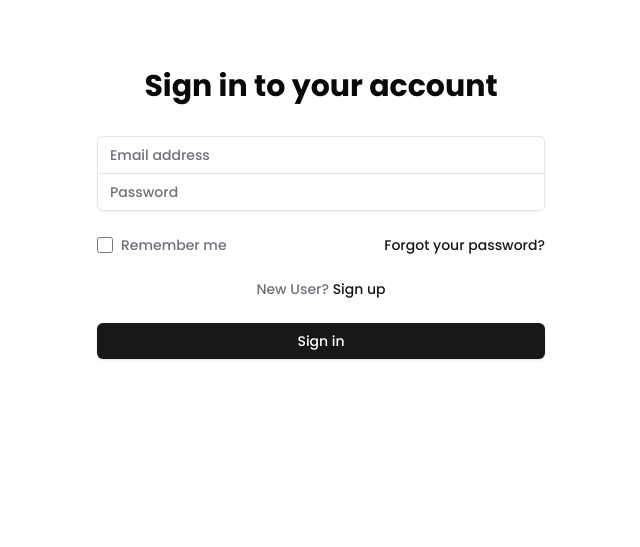
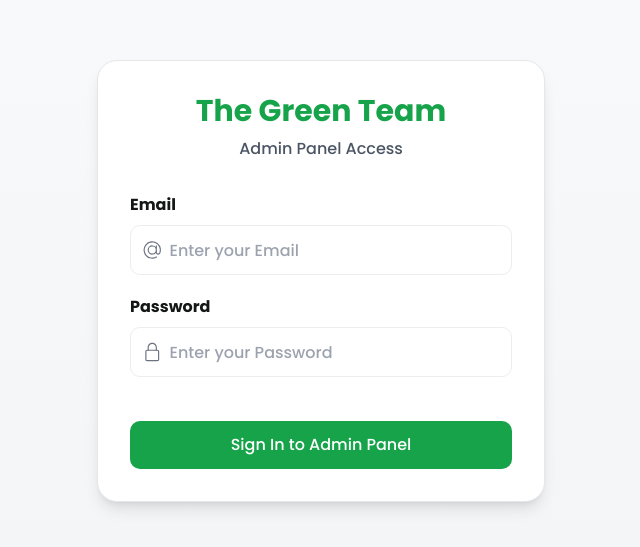
Before and after one commit to khushxxl/quackathon-2025, a Next.js app: page /auth/sign-in in a window 1280 px wide. Shown: the part 119-666 px from the top of the page, without its empty margins (319-959 px from the left). Built offline with nearby package versions, Linux system fonts and the light colour scheme.

Commit message:
adding signup

```diff
--- a/app/auth/sign-in/page.tsx
+++ b/app/auth/sign-in/page.tsx
@@ -2,8 +2,6 @@
 
 import React, { useState } from "react";
 import { useRouter } from "next/navigation";
-
-import { Button } from "@/components/ui/button";
 import { signInWithSupabase } from "@/lib/db.action";
 
 interface FormData {
@@ -24,6 +22,7 @@ function Signin() {
     password: "",
   });
   const [errors, setErrors] = useState<Errors>({});
+  const [isLoading, setIsLoading] = useState(false);
 
   const handleChange = (e: React.ChangeEvent<HTMLInputElement>) => {
     const { name, value } = e.target;
@@ -51,114 +50,91 @@ function Signin() {
     e.preventDefault();
     if (validateForm()) {
       try {
+        setIsLoading(true);
         await signInWithSupabase(formData);
         router.push("/admin/");
       } catch (error) {
-        alert("An error occurred during sign in. Please try again.");
         setErrors({
           root: "An error occurred during sign in. Please try again.",
         });
         console.error(error);
+      } finally {
+        setIsLoading(false);
       }
     }
   };
 
   return (
-    <div className="flex flex-col items-center justify-center min-h-[80vh] bg-background">
-      <div className="w-full max-w-md space-y-8 p-4 sm:p-0">
-        <div className="text-center">
-          <h2 className="mt-6 text-3xl font-bold text-foreground">
-            Sign in to your account
-          </h2>
+    <div className="flex flex-col items-center justify-center min-h-screen bg-gradient-to-b from-gray-50 to-gray-100 dark:from-gray-900 dark:to-gray-800">
+      <div className="w-full max-w-md p-8 bg-white dark:bg-gray-800 rounded-[20px] shadow-lg border border-gray-200 dark:border-gray-700">
+        <div className="text-center mb-8">
+          <h1 className="text-3xl font-bold text-green-600 mb-2">The Green Team</h1>
+          <p className="text-gray-600 dark:text-gray-300">Admin Panel Access</p>
         </div>
-        <form className="mt-8 space-y-6" onSubmit={handleSubmit}>
-          <div className="rounded-md shadow-sm -space-y-px">
-            <div>
-              <label htmlFor="email-address" className="sr-only">
-                Email address
-              </label>
+
+        <form className="flex flex-col gap-5" onSubmit={handleSubmit}>
+          <div className="flex flex-col">
+            <label className="text-[#151717] dark:text-gray-200 font-semibold mb-2">Email</label>
+            <div className="border-[1.5px] border-[#ecedec] dark:border-gray-600 rounded-[10px] h-[50px] flex items-center px-3 focus-within:border-green-500 focus-within:ring-1 focus-within:ring-green-500 transition-all">
+              <svg xmlns="http://www.w3.org/2000/svg" width={20} viewBox="0 0 32 32" height={20} className="text-gray-500">
+                <g data-name="Layer 3" id="Layer_3">
+                  <path d="m30.853 13.87a15 15 0 0 0 -29.729 4.082 15.1 15.1 0 0 0 12.876 12.918 15.6 15.6 0 0 0 2.016.13 14.85 14.85 0 0 0 7.715-2.145 1 1 0 1 0 -1.031-1.711 13.007 13.007 0 1 1 5.458-6.529 2.149 2.149 0 0 1 -4.158-.759v-10.856a1 1 0 0 0 -2 0v1.726a8 8 0 1 0 .2 10.325 4.135 4.135 0 0 0 7.83.274 15.2 15.2 0 0 0 .823-7.455zm-14.853 8.13a6 6 0 1 1 6-6 6.006 6.006 0 0 1 -6 6z" fill="currentColor" />
+                </g>
+              </svg>
               <input
                 id="email-address"
                 name="email"
                 type="email"
                 autoComplete="email"
                 required
-                className="appearance-none rounded-none relative block w-full px-3 py-2 border border-input placeholder-muted-foreground text-foreground rounded-t-md focus:outline-none focus:ring-primary focus:border-primary focus:z-10 sm:text-sm"
-                placeholder="Email address"
+                className="ml-2 border-none w-full h-full focus:outline-none bg-transparent dark:text-white"
+                placeholder="Enter your Email"
                 value={formData.email}
                 onChange={handleChange}
               />
-              {errors.email && (
-                <p className="text-red-500 text-xs mt-1">{errors.email}</p>
-              )}
             </div>
-            <div>
-              <label htmlFor="password" className="sr-only">
-                Password
-              </label>
+            {errors.email && (
+              <p className="text-red-500 text-xs mt-1">{errors.email}</p>
+            )}
+          </div>
+
+          <div className="flex flex-col">
+            <label className="text-[#151717] dark:text-gray-200 font-semibold mb-2">Password</label>
+            <div className="border-[1.5px] border-[#ecedec] dark:border-gray-600 rounded-[10px] h-[50px] flex items-center px-3 focus-within:border-green-500 focus-within:ring-1 focus-within:ring-green-500 transition-all">
+              <svg xmlns="http://www.w3.org/2000/svg" width={20} viewBox="-64 0 512 512" height={20} className="text-gray-500">
+                <path d="m336 512h-288c-26.453125 0-48-21.523438-48-48v-224c0-26.476562 21.546875-48 48-48h288c26.453125 0 48 21.523438 48 48v224c0 26.476562-21.546875 48-48 48zm-288-288c-8.8125 0-16 7.167969-16 16v224c0 8.832031 7.1875 16 16 16h288c8.8125 0 16-7.167969 16-16v-224c0-8.832031-7.1875-16-16-16zm0 0" fill="currentColor" />
+                <path d="m304 224c-8.832031 0-16-7.167969-16-16v-80c0-52.929688-43.070312-96-96-96s-96 43.070312-96 96v80c0 8.832031-7.167969 16-16 16s-16-7.167969-16-16v-80c0-70.59375 57.40625-128 128-128s128 57.40625 128 128v80c0 8.832031-7.167969 16-16 16zm0 0" fill="currentColor" />
+              </svg>
               <input
                 id="password"
                 name="password"
                 type="password"
                 autoComplete="current-password"
                 required
-                className="appearance-none rounded-none relative block w-full px-3 py-2 border border-input placeholder-muted-foreground text-foreground rounded-b-md focus:outline-none focus:ring-primary focus:border-primary focus:z-10 sm:text-sm"
-                placeholder="Password"
+                className="ml-2 border-none w-full h-full focus:outline-none bg-transparent dark:text-white"
+                placeholder="Enter your Password"
                 value={formData.password}
                 onChange={handleChange}
               />
-              {errors.password && (
-                <p className="text-red-500 text-xs mt-1">{errors.password}</p>
-              )}
             </div>
-          </div>
-
-          <div className="flex items-center justify-between">
-            <div className="flex items-center">
-              <input
-                id="remember-me"
-                name="remember-me"
-                type="checkbox"
-                className="h-4 w-4 text-primary focus:ring-primary border-input rounded"
-              />
-              <label
-                htmlFor="remember-me"
-                className="ml-2 block text-sm text-muted-foreground"
-              >
-                Remember me
-              </label>
-            </div>
-
-            <div className="text-sm">
-              <a
-                href="#"
-                className="font-medium text-primary hover:text-primary/80"
-              >
-                Forgot your password?
-              </a>
-            </div>
-          </div>
-          <div className="text-sm text-center">
-            <span className="text-muted-foreground">New User? </span>
-            <a
-              href="/auth/sign-up"
-              className="font-medium text-primary hover:text-primary/80"
-            >
-              Sign up
-            </a>
+            {errors.password && (
+              <p className="text-red-500 text-xs mt-1">{errors.password}</p>
+            )}
           </div>
 
           {errors.root && (
-            <div className="text-red-500 text-sm text-center">
+            <div className="text-red-500 text-sm text-center mt-2 p-2 bg-red-50 dark:bg-red-900/20 rounded-lg border border-red-200 dark:border-red-800">
               {errors.root}
             </div>
           )}
 
-          <div>
-            <Button type="submit" className="w-full">
-              Sign in
-            </Button>
-          </div>
+          <button
+            type="submit"
+            className="mt-6 bg-green-600 text-white font-medium py-3 rounded-[10px] hover:bg-green-700 transition-colors focus:outline-none focus:ring-2 focus:ring-green-500 focus:ring-offset-2 disabled:opacity-70"
+            disabled={isLoading}
+          >
+            {isLoading ? "Signing in..." : "Sign In to Admin Panel"}
+          </button>
         </form>
       </div>
     </div>
--- a/app/auth/sign-up/page.tsx
+++ b/app/auth/sign-up/page.tsx
@@ -2,8 +2,9 @@
 
 import React, { useState } from "react";
 import { useRouter } from "next/navigation";
-import { signUpWithSupabase } from "@/lib/db/db.actions";
+
 import { Button } from "@/components/ui/button";
+import { signUpWithSupabase } from "@/lib/db.action";
 
 interface FormData {
   username: string;
```
